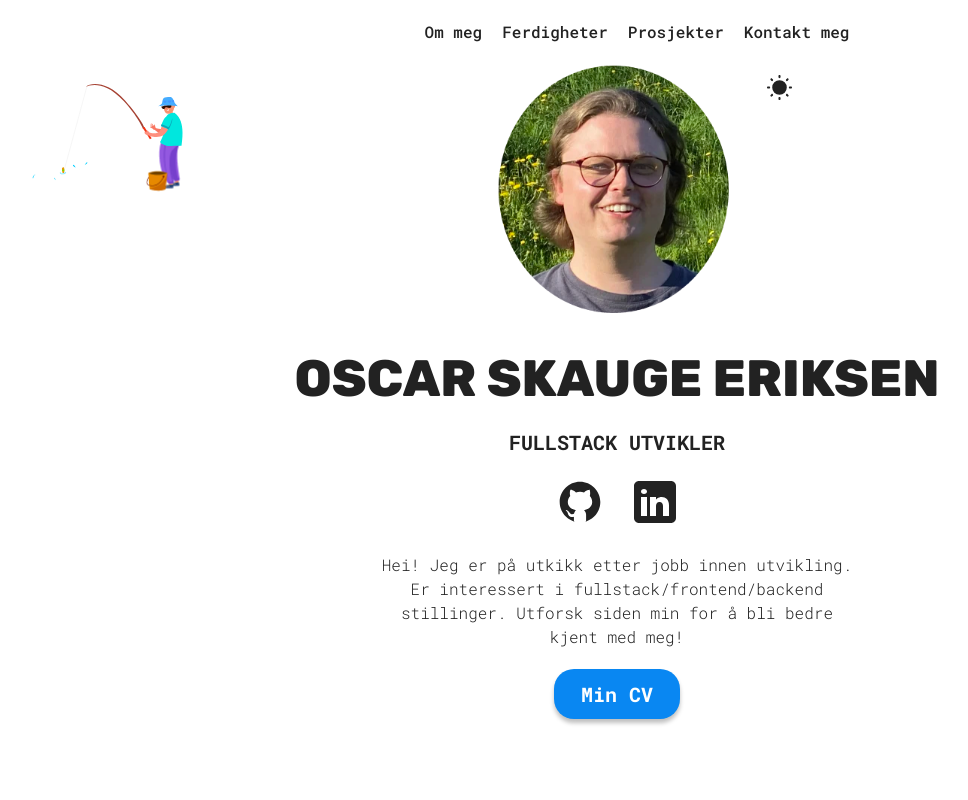
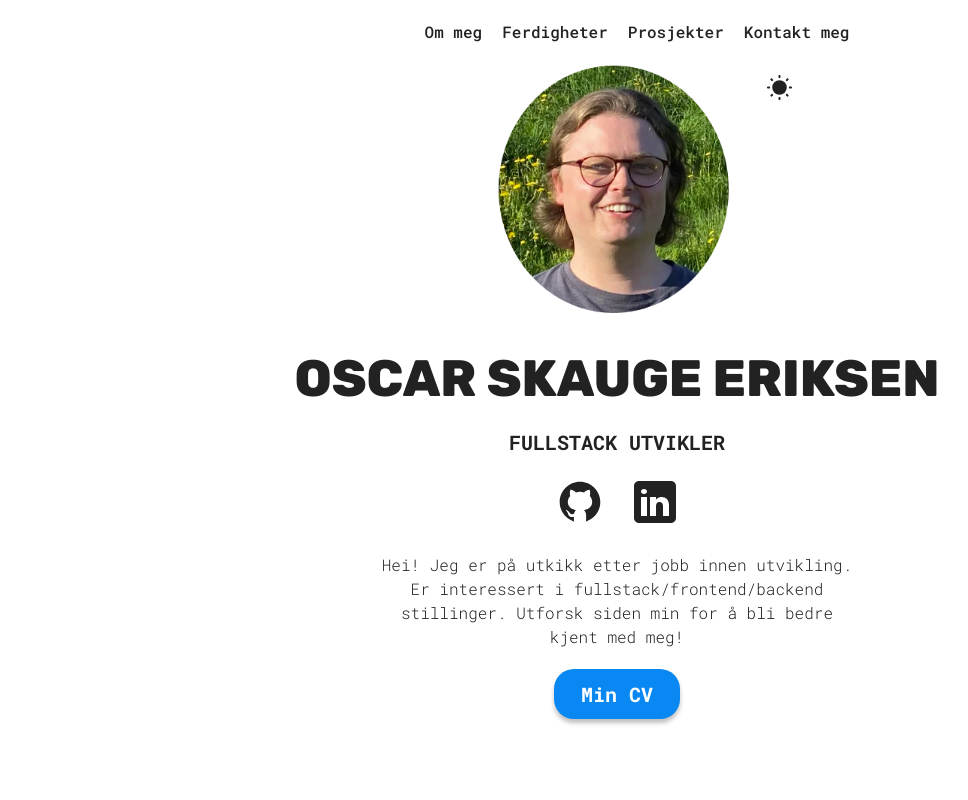
Before and after one commit to oscarseriksen/portfolionettside, a React (Vite) app: page / in a window 1280 px wide. Shown: the top 800 px of the page, without its empty margins (23-991 px from the left). Built offline with nearby package versions, Linux system fonts and the light colour scheme.

Commit message:
prøver noe

```diff
--- a/package.json
+++ b/package.json
@@ -26,6 +26,7 @@
     "eslint-plugin-react": "^7.35.0",
     "eslint-plugin-react-hooks": "^5.1.0-rc.0",
     "eslint-plugin-react-refresh": "^0.4.9",
+    "gh-pages": "^6.1.1",
     "globals": "^15.9.0",
     "vite": "^5.4.1",
     "vite-bundle-visualizer": "^1.2.1"
--- a/src/sections/Kontakt/Kontakt.module.css
+++ b/src/sections/Kontakt/Kontakt.module.css
@@ -25,8 +25,4 @@
     display: flex;
     gap: 15px;
   }
-  .lottieAnim {
-    width: 500px;
-    height: 500px;
-  }
 }
--- a/src/sections/Kontakt/LottieBrev.jsx
+++ /dev/null
@@ -1,14 +0,0 @@
-import React from "react";
-import Lottie from "lottie-react";
-import dataAnimation from "../../assets/Brev.json";
-import styles from "./Kontakt.module.css";
-
-const LottieAnimation = () => {
-  return (
-    <div className={styles.lottieAnimation}>
-      <Lottie animationData={dataAnimation} />
-    </div>
-  );
-};
-
-export default LottieAnimation;
--- a/src/sections/OscarBilde/BildeStyles.module.css
+++ b/src/sections/OscarBilde/BildeStyles.module.css
@@ -82,10 +82,3 @@
   flex-direction: column;
   gap: 20px;
 }
-.lottieAnim {
-  position: fixed;
-  left: 0;
-  top: 0;
-  width: 300px;
-  height: 300px;
-}
--- a/src/sections/OscarBilde/Lottie.jsx
+++ /dev/null
@@ -1,14 +0,0 @@
-import React from "react";
-import Lottie from "lottie-react";
-import dataAnimation from "../../assets/Fisking.json";
-import styles from "./BildeStyles.module.css"; // Import CSS module
-
-const LottieAnimation = () => {
-  return (
-    <div className={styles.lottieAnimation}>
-      <Lottie animationData={dataAnimation} />
-    </div>
-  );
-};
-
-export default LottieAnimation;
--- a/src/sections/OscarBilde/OscarBilde.jsx
+++ b/src/sections/OscarBilde/OscarBilde.jsx
@@ -28,14 +28,9 @@ export default function OscarBilde() {
           onClick={toggleTheme}
         />
       </div>
-      <div className={styles.lottieAnim}>
-        <Animation></Animation>
-      </div>
 
       <div className={styles.info}>
-        <h1>
-          Oscar Skauge Eriksen
-        </h1>
+        <h1>Oscar Skauge Eriksen</h1>
         <h2>Fullstack utvikler</h2>
         <span>
           <a
```
